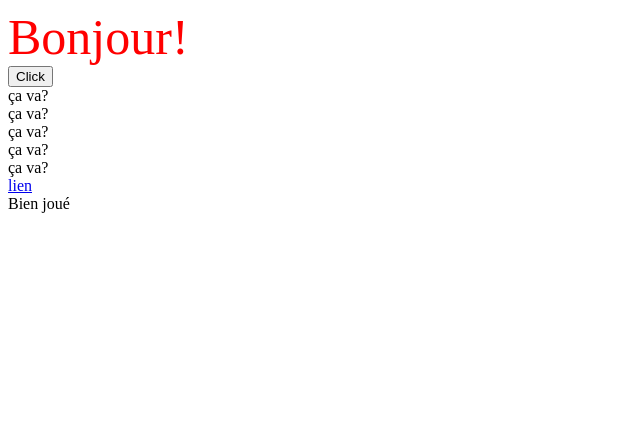
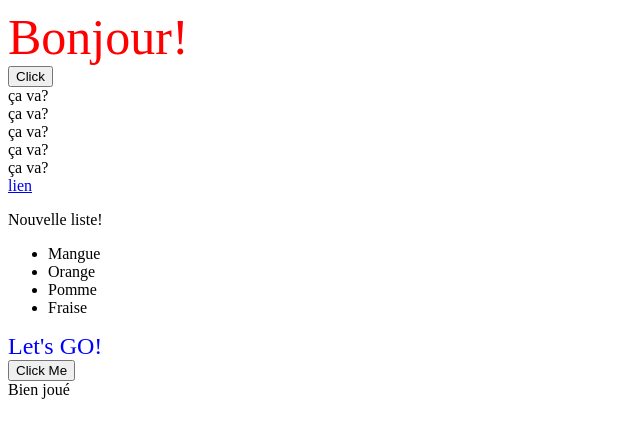
Before and after one commit to BDTPierre/SelecteurJS, a plain HTML site: page index.html in a window 1280 px wide. Shown: the whole page, without its empty margins (0-640 px from the left). Drawn offline with Linux system fonts and the light colour scheme.

Commit message:
exo 8/11, fait

```diff
--- a/index.html
+++ b/index.html
@@ -3,6 +3,7 @@
 <head>
     <meta charset="UTF-8">
     <meta name="viewport" content="width=device-width, initial-scale=1.0">
+    <link rel="stylesheet" href="script.css">
     <title>Selecteur</title>
 </head>
 <body>
@@ -17,6 +18,11 @@
 
 <a id="lien" href="https://github.com/BDTPierre">lien</a>
 
+<div id="list"></div>
+
+<div id="add" class="rem">Let's GO!</div>
+<button id="button2">Click Me</button>
+
     <script src="main.js"></script>
 </body>
 </html>
--- a/main.js
+++ b/main.js
@@ -66,34 +66,49 @@ monlien.setAttribute("href", "https://developer.mozilla.org/fr/docs/Web/JavaScri
 
 // Exercice 7: Utilisation de innerHTML
 // Objectif : Modifier le contenu HTML d'un élément.
-
 // Sélectionnez un élément par son ID.
 // Modifiez son contenu HTML en utilisant innerHTML.
 // Ajoutez des éléments HTML (comme une liste ou un paragraphe) à l'intérieur de cet élément.
 
+let insert = document.getElementById("list");
+insert.innerHTML = "<p>Nouvelle liste!</p>";
+let newlist = document.createElement("ul")
+newlist.innerHTML = "<li>Mangue</li><li>Orange</li><li>Pomme</li><li>Fraise</li>"
+insert.appendChild(newlist);
+
 // Exercice 8: Manipulation de Classes CSS
 // Objectif : Ajouter, enlever et basculer des classes CSS.
-
 // Créez un élément avec une classe CSS pré-définie.
 // Utilisez classList.add pour ajouter une nouvelle classe à cet élément.
 // Utilisez classList.remove pour enlever une classe.
 // Utilisez classList.toggle pour basculer une classe lors d'un événement, comme un clic.
 
+let a = document.getElementById("add");
+let b = a.classList.add("css");
+let c = a.classList.remove("rem");
+
+let d = document.getElementById("button2");
+d.addEventListener("click", function() {
+    a.classList.toggle("rem");
+});
+
+
 // Exercice 9: Manipulation Directe des Styles
 // Objectif : Modifier directement les styles d'un élément.
-
 // Sélectionnez un élément.
 // Modifiez différents styles CSS directement en utilisant element.style.property (par exemple, element.style.backgroundColor).
 
+
+
 // Exercice 10: Travailler avec setAttribute et getAttribute
 // Objectif : Utiliser setAttribute et getAttribute pour manipuler les attributs d'un élément, le "src" d'une image par exemple.
-
 // Sélectionnez un élément (comme un lien ou une image).
 // Utilisez getAttribute pour lire un de ses attributs.
 // Changez cet attribut avec setAttribute.
 
+
+
 // Exercice 11: Création et Manipulation de Listes
 // Objectif : Créer une liste dynamique et la manipuler.
-
 // Créez une liste ul ou ol vide dans votre HTML.
 // Utilisez JavaScript pour ajouter des éléments li à la liste en utilisant appendChild ou insertBefore.
--- /dev/null
+++ b/script.css
@@ -0,0 +1,8 @@
+.css {
+    color: blue;
+    font-size: 24px;
+}
+
+.rem {
+    background-color: red;
+}
```
